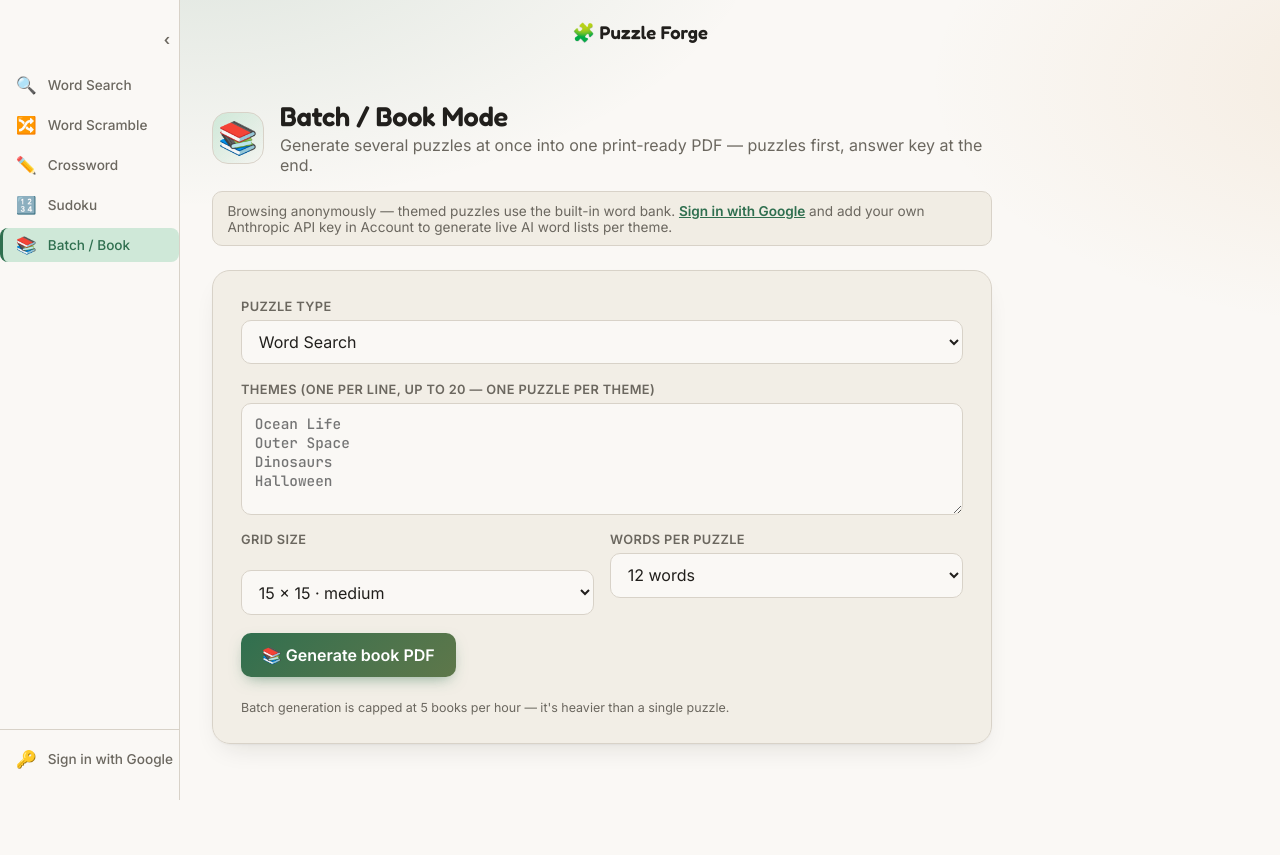
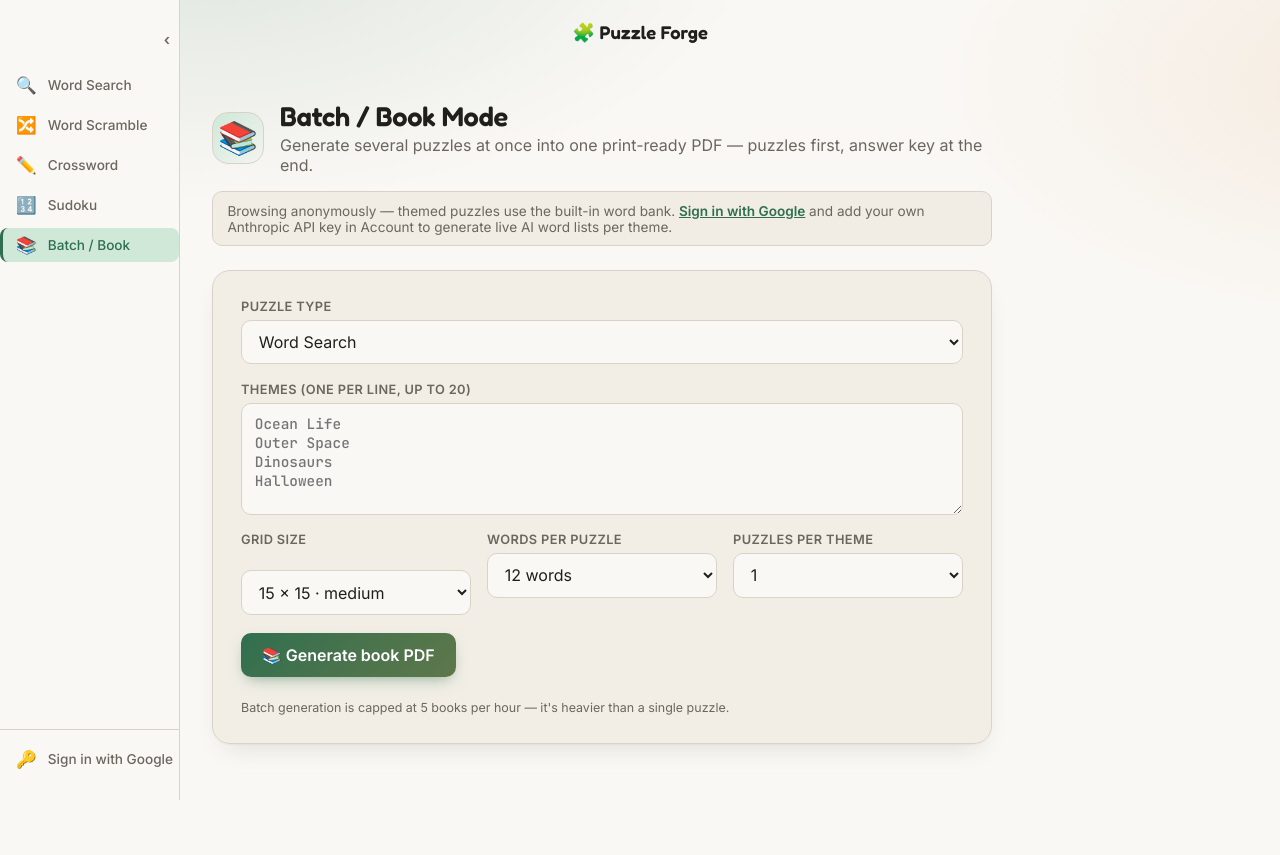
Before and after one commit to rspahn-dev/puzzle-forge, a Flask app: page /batch/ in a window 1280 px wide. Shown: the top 855 px of the page. Run offline with Flask 3, Linux system fonts and the light colour scheme.

Commit message:
Let batch mode generate multiple puzzles per theme
Previously batch/book mode was capped at one puzzle per theme, which
maxed out at 20 puzzles total (the theme limit) — too thin for a real
KDP/Etsy puzzle book. Adds a "puzzles per theme" option (default 1, so
existing behavior is unchanged) so a handful of themes can fill out a
full book, with an overall 60-puzzle cap to keep individual requests
bounded.

Co-Authored-By: Claude Sonnet 5 <noreply@anthropic.com>
Claude-Session: https://claude.ai/code/session_015eS5eRXbs3FZLzhcdX2G9W

```diff
--- a/games/batch/routes.py
+++ b/games/batch/routes.py
@@ -26,6 +26,8 @@ batch_bp = Blueprint("batch", __name__, url_prefix="/batch")
 
 MAX_THEMES = 20
 MAX_SUDOKU_COUNT = 20
+MAX_PER_THEME = 5
+MAX_THEMED_PUZZLES = 60
 THEMED_GAME_TYPES = ("word_search", "word_scramble", "crossword")
 
 
@@ -97,6 +99,9 @@ def generate():
         count = _clamped("count", 12, 5, 20)
         min_len = _clamped("min_len", 4, 3, 10)
         max_len = max(min_len, _clamped("max_len", 8, min_len, 12))
+        per_theme = _clamped("per_theme", 1, 1, MAX_PER_THEME)
+        if len(themes) * per_theme > MAX_THEMED_PUZZLES:
+            per_theme = max(1, MAX_THEMED_PUZZLES // len(themes))
 
         api_key = _resolve_api_key()
         entries = []
@@ -104,18 +109,20 @@ def generate():
         for theme in themes:
             words, _source = get_word_list(theme, count=count, min_len=min_len, max_len=max_len, api_key=api_key)
 
-            if game_type == "word_search":
-                entries.append((WordSearchPuzzle(words, size=size), theme))
-            elif game_type == "word_scramble":
-                entries.append((WordScramblePuzzle(words), theme))
-            else:  # crossword
-                puzzle = build_best(words)
-                if puzzle is None or len(puzzle.placements) < 3:
-                    skipped.append(theme)
-                    continue
-                placed_words = [p.word for p in puzzle.placements]
-                clues, _clue_source = get_clues(placed_words, theme, api_key=api_key)
-                entries.append((puzzle.to_dict(clues), theme))
+            for i in range(per_theme):
+                label = theme if per_theme == 1 else f"{theme} #{i + 1}"
+                if game_type == "word_search":
+                    entries.append((WordSearchPuzzle(words, size=size), label))
+                elif game_type == "word_scramble":
+                    entries.append((WordScramblePuzzle(words), label))
+                else:  # crossword
+                    puzzle = build_best(words)
+                    if puzzle is None or len(puzzle.placements) < 3:
+                        skipped.append(label)
+                        continue
+                    placed_words = [p.word for p in puzzle.placements]
+                    clues, _clue_source = get_clues(placed_words, theme, api_key=api_key)
+                    entries.append((puzzle.to_dict(clues), label))
 
         if not entries:
             return jsonify({"error": "Couldn't build any puzzles from those themes — try different ones."}), 400
--- a/static/batch.js
+++ b/static/batch.js
@@ -29,6 +29,7 @@ form.addEventListener("submit", async (e) => {
     payload.themes = document.getElementById("themes").value.split("\n");
     payload.size = document.getElementById("size").value;
     payload.count = document.getElementById("count").value;
+    payload.per_theme = document.getElementById("per-theme").value;
   }
 
   generateBtn.disabled = true;
--- a/templates/batch/index.html
+++ b/templates/batch/index.html
@@ -37,7 +37,7 @@
 
       <div data-game-fields="word_search,word_scramble,crossword" class="active">
         <div class="field">
-          <label for="themes">Themes (one per line, up to 20 — one puzzle per theme)</label>
+          <label for="themes">Themes (one per line, up to 20)</label>
           <textarea id="themes" name="themes" placeholder="Ocean Life&#10;Outer Space&#10;Dinosaurs&#10;Halloween"></textarea>
         </div>
         <div class="row">
@@ -56,6 +56,15 @@
               <option value="12" selected>12 words</option>
               <option value="16">16 words</option>
               <option value="20">20 words</option>
+            </select>
+          </div>
+          <div class="field">
+            <label for="per-theme">Puzzles per theme</label>
+            <select id="per-theme" name="per_theme">
+              <option value="1" selected>1</option>
+              <option value="2">2</option>
+              <option value="3">3</option>
+              <option value="5">5</option>
             </select>
           </div>
         </div>
```
